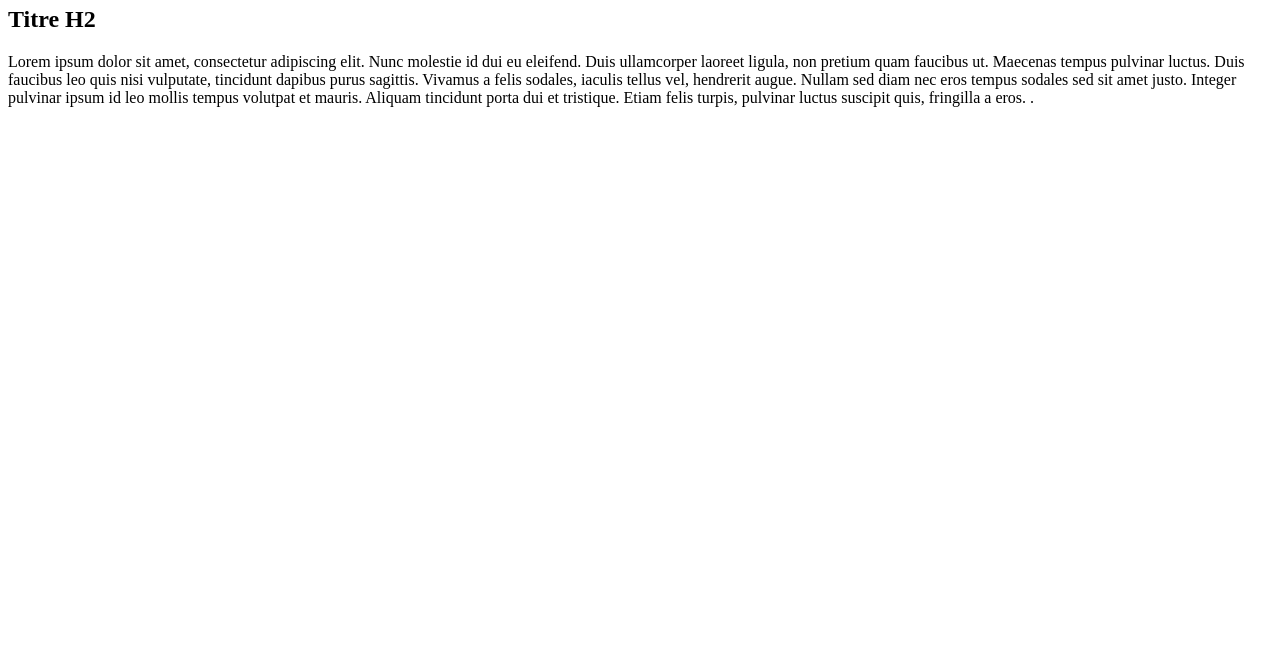
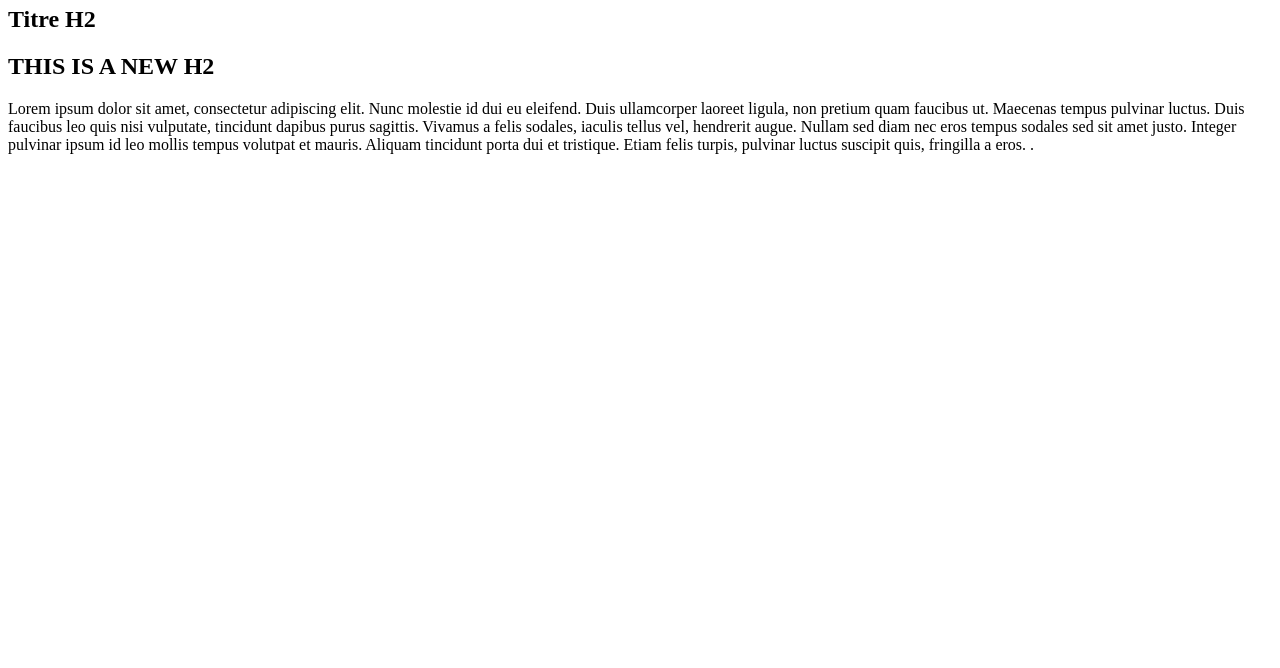
Before and after one commit to LilianeLandau/githubChallenge1, a plain HTML site: page index.html in a window 1280 px wide. Shown: the part 132-800 px from the top of the page. Drawn offline with Linux system fonts and the light colour scheme.

Commit message:
Update index.html
I have added a new <h2> tag

```diff
--- a/index.html
+++ b/index.html
@@ -17,6 +17,7 @@
     <main>
         <section>
             <h2>Titre H2</h2>
+            <h2>THIS IS A NEW H2</h2>
             <p>Lorem ipsum dolor sit amet, consectetur adipiscing elit. Nunc molestie id dui eu eleifend. Duis
                 ullamcorper laoreet ligula, non pretium quam faucibus ut. Maecenas tempus pulvinar luctus. Duis faucibus
                 leo quis nisi vulputate, tincidunt dapibus purus sagittis. Vivamus a felis sodales, iaculis tellus vel,
```
